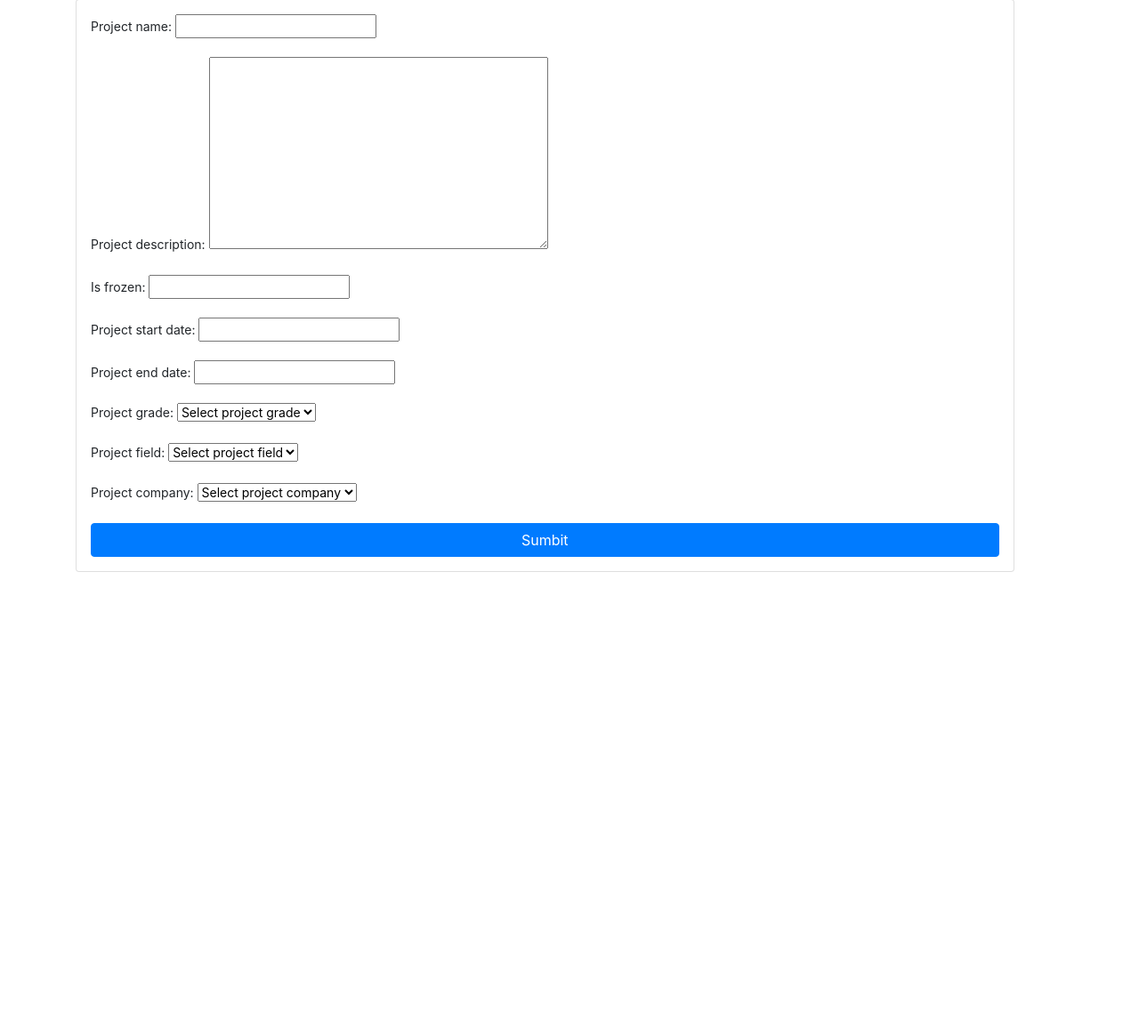
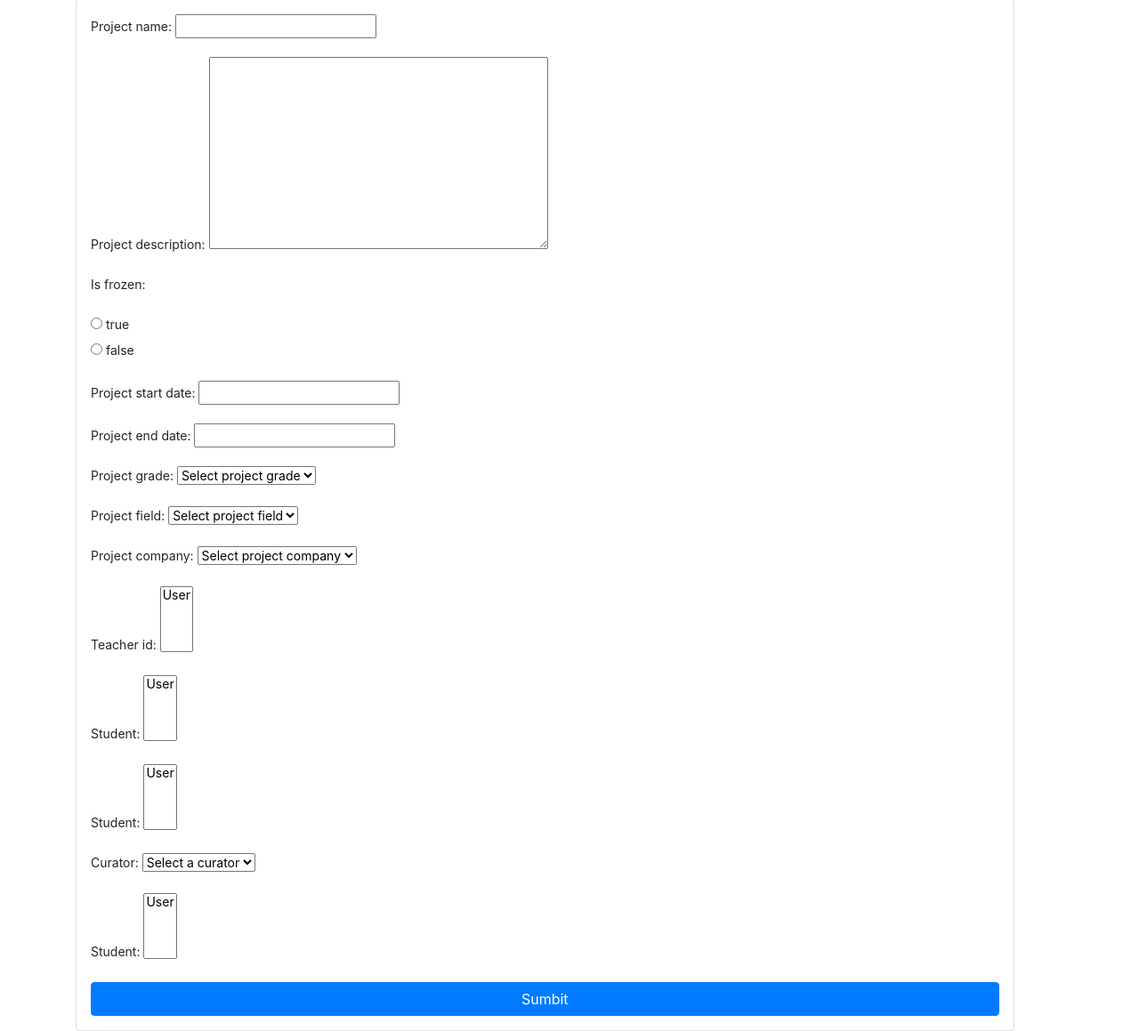
Before and after one commit to terrorChay/FESSBoard, a Django app: page /project-form/ in a window 1280 px wide. Shown: the part 49-1208 px from the top of the page at 89% size. Before the commit the page ends 692 px from the top, so only its background shows below. Run offline with Django 4.2, Linux system fonts and the light colour scheme; tables that the repository leaves empty hold one stand-in row (values such as "Sample post").

Commit message:
Пытаюсь настроить сохранение many to many к db

```diff
--- a/django_app/fessboard/homepage/forms.py
+++ b/django_app/fessboard/homepage/forms.py
@@ -35,7 +35,7 @@ class UniForm(forms.ModelForm):
 
     def __init__(self, *args, **kwargs):
         super(UniForm, self).__init__(*args, **kwargs)
-        self.fields['university_region'] = forms.ModelChoiceField(queryset=Regions.objects.all(),
+        self.fields['university_region'] = forms.MultipleChoiceField(queryset=Regions.objects.all(),
                                                              to_field_name='region',
                                                              empty_label='Its location')
 
@@ -44,6 +44,9 @@ class ProjectForm(forms.ModelForm):
     class Meta:
         model = Projects
         fields = '__all__'
+        widgets = {
+            'is_frozen': forms.RadioSelect(choices=[('1', 'true'), ('0', 'false')])
+        }
 
     def __init__(self, *args, **kwargs):
         super(ProjectForm, self).__init__(*args, **kwargs)
@@ -61,10 +64,44 @@ class ProjectForm(forms.ModelForm):
 class TeachersInProjectForm(forms.ModelForm):
     class Meta:
         model = TeachersInProjects
-        fields = '__all__'
+        fields = 'teacher_id',
 
     def __init__(self, *args, **kwargs):
         super(TeachersInProjectForm, self).__init__(*args, **kwargs)
-        self.fields['project_teacher'] = forms.ModelChoiceField(queryset=TeachersInProjects.objects.all(),
-                                                             to_field_name='teacher_surname',
-                                                             empty_label='Select a teacher')
+        self.fields['teacher_id'] = forms.ModelMultipleChoiceField(queryset=Teachers.objects.all(),
+                                                             # to_field_name='teacher_surname'
+                                                                   )
+
+
+class ProjectManagersForm(forms.ModelForm):
+    class Meta:
+        model = ProjectManagers
+        fields = 'student',
+
+    def __init__(self, *args, **kwargs):
+        super(ProjectManagersForm, self).__init__(*args, **kwargs)
+        self.fields['student'] = forms.ModelMultipleChoiceField(queryset=Students.objects.all(),
+                                                                to_field_name='student_surname')
+
+
+class CuratorForm(forms.ModelForm):
+    class Meta:
+        model = Groups
+        fields = 'curator',
+
+    def __init__(self, *args, **kwargs):
+        super(CuratorForm, self).__init__(*args, **kwargs)
+        self.fields['curator'] = forms.ModelChoiceField(queryset=Students.objects.all(),
+                                                        to_field_name='student_surname',
+                                                        empty_label='Select a curator')
+
+
+class StudentsInGroupsForm(forms.ModelForm):
+    class Meta:
+        model = StudentsInGroups
+        fields = 'student',
+
+    def __init__(self, *args, **kwargs):
+        super(StudentsInGroupsForm, self).__init__(*args, **kwargs)
+        self.fields['student'] = forms.ModelMultipleChoiceField(queryset=Students.objects.all(),
+                                                                to_field_name='student_surname')
--- a/django_app/fessboard/homepage/models.py
+++ b/django_app/fessboard/homepage/models.py
@@ -121,18 +121,6 @@ class ProjectGroups(models.Model):
         db_table = 'project_groups'
 
 
-class ProjectManagers(models.Model):
-    project = models.ForeignKey('Projects', models.DO_NOTHING)
-    student = models.ForeignKey('Students', models.DO_NOTHING)
-    is_coordinator = models.IntegerField()
-    is_moderator = models.IntegerField()
-
-    class Meta:
-        managed = False
-        db_table = 'project_managers'
-
-    def __str__(self):
-        return "%s" % self.student
 
 
 class Projects(models.Model):
@@ -180,6 +168,9 @@ class Students(models.Model):
         managed = False
         db_table = 'students'
 
+    def __str__(self):
+        return "%s" % self.student_surname
+
 
 class StudentsInGroups(models.Model):
     group = models.ForeignKey(Groups, models.DO_NOTHING)
@@ -189,6 +180,19 @@ class StudentsInGroups(models.Model):
         managed = False
         db_table = 'students_in_groups'
 
+
+class ProjectManagers(models.Model):
+    project = models.ForeignKey(Projects, models.DO_NOTHING)
+    student = models.ForeignKey(Students, models.DO_NOTHING)
+    is_coordinator = models.IntegerField()
+    is_moderator = models.IntegerField()
+
+    class Meta:
+        managed = False
+        db_table = 'project_managers'
+
+    def __str__(self):
+        return "%s" % self.student
 
 class Teachers(models.Model):
     teacher_id = models.AutoField(primary_key=True)
@@ -223,6 +227,9 @@ class TeachersInProjects(models.Model):
         managed = False
         db_table = 'teachers_in_projects'
 
+    def __str__(self):
+        return ""
+
 
 class Regions(models.Model):
     region_id = models.AutoField(primary_key=True)
--- /dev/null
+++ b/django_app/fessboard/homepage/templates/AddProject.html
@@ -0,0 +1,17 @@
+<!DOCTYPE html>
+<html lang="en">
+    <link rel="stylesheet" href="https://cdn.jsdelivr.net/npm/bootstrap@4.0.0/dist/css/bootstrap.min.css" integrity="sha384-Gn5384xqQ1aoWXA+058RXPxPg6fy4IWvTNh0E263XmFcJlSAwiGgFAW/dAiS6JXm" crossorigin="anonymous">
+
+    <div class="container mt-3">
+        <form method="post" class="card p-3 mt-5" style="width: 95%; font-size: 14px">
+            {% csrf_token %}
+            {{ form_a.as_p }}
+            {{ form_b.as_p }}
+            {{ form_c.as_p }}
+            {{ form_d.as_p }}
+            {{ form_e.as_p }}
+            {{ form_f.as_p }}
+            <button type="sumbit" class="btn btn-primary">Sumbit</button>
+        </form>
+    </div>
+</html>
--- a/django_app/fessboard/homepage/templates/homepage.html
+++ b/django_app/fessboard/homepage/templates/homepage.html
@@ -22,6 +22,7 @@
                     <a class="list-group-item list-group-item-action list-group-item-light p-3" href="{% url 'event-form' %}">Add an event</a>
                     <a class="list-group-item list-group-item-action list-group-item-light p-3" href="#!">Add a counselor</a>
                     <a class="list-group-item list-group-item-action list-group-item-light p-3" href="{% url 'uni-form' %}">Add a partnering university</a>
+                    <a class="list-group-item list-group-item-action list-group-item-light p-3" href="{% url 'project-form' %}">Add a new project</a>
                 </div>
             </div>
             <!-- Page content wrapper-->
--- a/django_app/fessboard/homepage/urls.py
+++ b/django_app/fessboard/homepage/urls.py
@@ -7,5 +7,8 @@ urlpatterns = [
     path('company-form/', index, name='company-form'),
     path('event-form/', Render_EventsForm, name='event-form'),
     path('uni-form/', Render_UniForm, name='uni-form'),
-    path('project-form/', Render_ProjectForm, name='project-form'),
+    path('project-form/', Render_ComplexProject, name='project-form'),
+    path('xproject-form/', MultipleRender, name='xproject-form'),
+    path('teacher-form/', Render_TeachersInProjectForm, name='teacher-form'),
+
 ]
--- a/django_app/fessboard/homepage/views.py
+++ b/django_app/fessboard/homepage/views.py
@@ -51,3 +51,46 @@ def Render_ProjectForm(request):
     else:
         form = ProjectForm()
     return render(request, 'index.html', {'form': form})
+
+def Render_TeachersInProjectForm(request):
+    form = TeachersInProjectForm(request.POST or None)
+    if request.method == 'POST':
+        form.save()
+        messages.success(request, "Form saved successfully!")
+        return HttpResponseRedirect('/')
+    else:
+        form = TeachersInProjectForm
+    return render(request, 'index.html', {'form': form})
+
+
+def MultipleRender(request):
+    FormsDict = {
+        'form_a': ProjectForm,
+        'form_b': TeachersInProjectForm,
+        'form_c': ProjectManagersForm,
+        'form_d': ProjectManagersForm,
+        'form_e': CuratorForm,
+        'form_f': StudentsInGroupsForm,
+    }
+    forms = list(FormsDict.values())
+
+    if request.method == 'POST':
+        for i in forms:
+            form = i(request.POST or None)
+            if form.is_valid():
+                form.save()
+            messages.success(request, "Form saved successfully!")
+        return HttpResponseRedirect('/')
+    else:
+        return render(request, 'AddProject.html', FormsDict)
+
+
+
+def Render_ComplexProject(request):
+    form_a = ProjectForm(request.POST or None)
+    form_b = TeachersInProjectForm(request.POST or None)
+    form_c = ProjectManagersForm(request.POST or None)
+    form_d = ProjectManagersForm(request.POST or None)
+    form_e = CuratorForm(request.POST or None)
+    form_f = StudentsInGroupsForm(request.POST or None)
+    return render(request, 'AddProject.html', {'form_a': form_a, 'form_b': form_b, 'form_c': form_c, 'form_d': form_d, 'form_e': form_e, 'form_f': form_f,})
```
